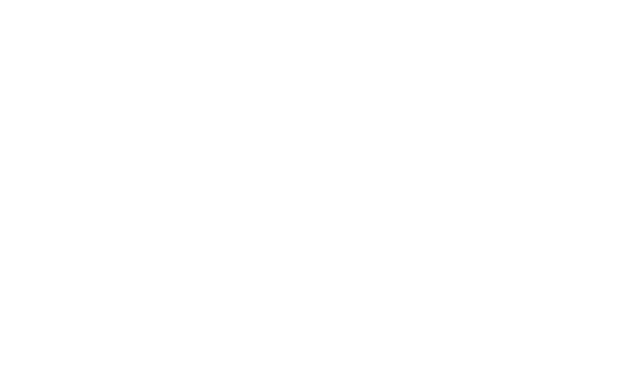
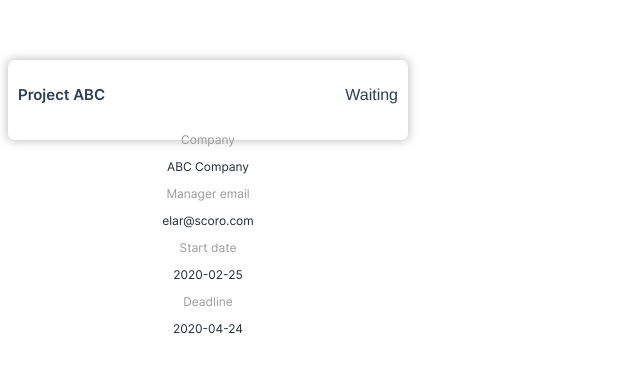
Before and after one commit to demiavaliani/scoro-assignment, a Vue app: page / in a window 1280 px wide. Shown: the top 372 px of the page, without its empty margins (0-640 px from the left). Built offline with nearby package versions, Linux system fonts and the light colour scheme.

Commit message:
task-and-project-item * initial setup

```diff
--- a/src/App.vue
+++ b/src/App.vue
@@ -1,36 +1,19 @@
 <template>
 	<div id="app">
-		<!-- <button @click="getProjects">Get all Projects</button> -->
-		<!-- <button @click="modifyProject">Modify a Project</button> -->
-		<!-- <button @click="getProjectStatuses">Get Project statuses</button> -->
+		<ListItem></ListItem>
 	</div>
 </template>
 
 <script>
+// import ListItem from "./components/ListItem";
+import ListItem from "../src/components/ListItem.vue";
+
 export default {
 	name: "App",
-	components: {},
-	methods: {
-		// getProjects() {
-		// 	this.$store
-		// 		.dispatch("getAllProjectsAction")
-		// 		.then((res) => console.log("$store.state.projects", this.$store.state.projects));
-		// },
-		// getProjectStatuses() {
-		// 	this.$store
-		// 		.dispatch("getProjectStatusesAction", 1)
-		// 		.then((res) => console.log("$store.state.projectStatuses", this.$store.state.projectStatuses));
-		// },
-		// modifyProject() {
-		// 	let data = {
-		// 		project_id: 1,
-		// 		payload: {
-		// 			status: "test-1-2-3",
-		// 		},
-		// 	};
-		// 	this.$store.dispatch("projectsModule/modifyProjectByIdAction", data).then((res) => console.log(res));
-		// },
+	components: {
+		ListItem,
 	},
+	methods: {},
 };
 </script>
 
--- a/src/assets/css/style.css
+++ b/src/assets/css/style.css
@@ -32,3 +32,23 @@
 	font-style: normal;
 	font-display: swap;
 }
+
+.project-name p {
+	font-family: Inter;
+	font-size: 15px;
+	font-weight: 600;
+}
+
+p.key {
+	font-family: Inter;
+	font-size: 12px;
+	font-weight: 400;
+	color: #9a9a9a;
+}
+
+p.value {
+	font-family: Inter;
+	font-size: 12px;
+	font-weight: 400;
+	color: #222935;
+}
--- /dev/null
+++ b/src/components/ListItem.vue
@@ -0,0 +1,68 @@
+<template>
+	<div class="list-item-wrapper">
+		<div class="header">
+			<div class="project-name">
+				<p>Project ABC</p>
+			</div>
+			<div class="project-status">
+				<p>Waiting</p>
+			</div>
+		</div>
+
+		<div class="info">
+			<div class="company-wrapper">
+				<p class="key">Company</p>
+				<p class="value">ABC Company</p>
+			</div>
+
+			<div class="manager-wrapper">
+				<p class="key">Manager email</p>
+				<p class="value">elar@scoro.com</p>
+			</div>
+
+			<div class="start-date-wrapper">
+				<p class="key">Start date</p>
+				<p class="value">2020-02-25</p>
+			</div>
+
+			<div class="deadline-wrapper">
+				<p class="key">Deadline</p>
+				<p class="value">2020-04-24</p>
+			</div>
+		</div>
+	</div>
+</template>
+
+<script>
+export default {
+	name: "ListItem",
+
+	data() {},
+
+	computed: {},
+
+	methods: {},
+};
+</script>
+
+<style scoped lang="scss">
+.list-item-wrapper {
+	display: flex;
+	flex-flow: column;
+	width: 400px;
+	max-width: 100%;
+	height: 80px;
+	box-sizing: border-box;
+	padding: 10px;
+	border-radius: 7px;
+	box-shadow: 0px 0px 10px 1px rgba(0, 0, 0, 0.25);
+
+	& .header {
+		display: flex;
+		justify-content: space-between;
+	}
+
+	& .info {
+	}
+}
+</style>
```
